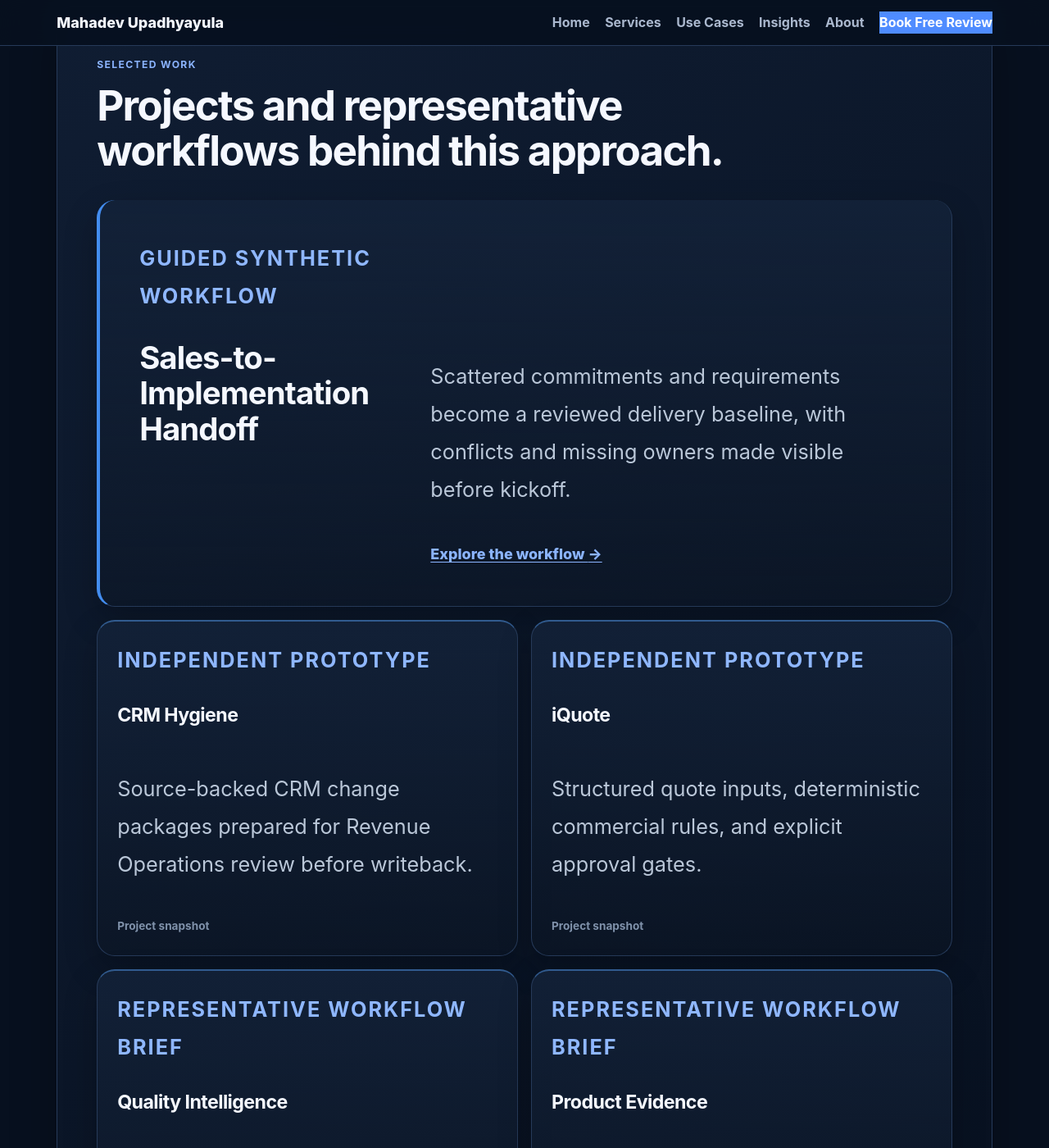
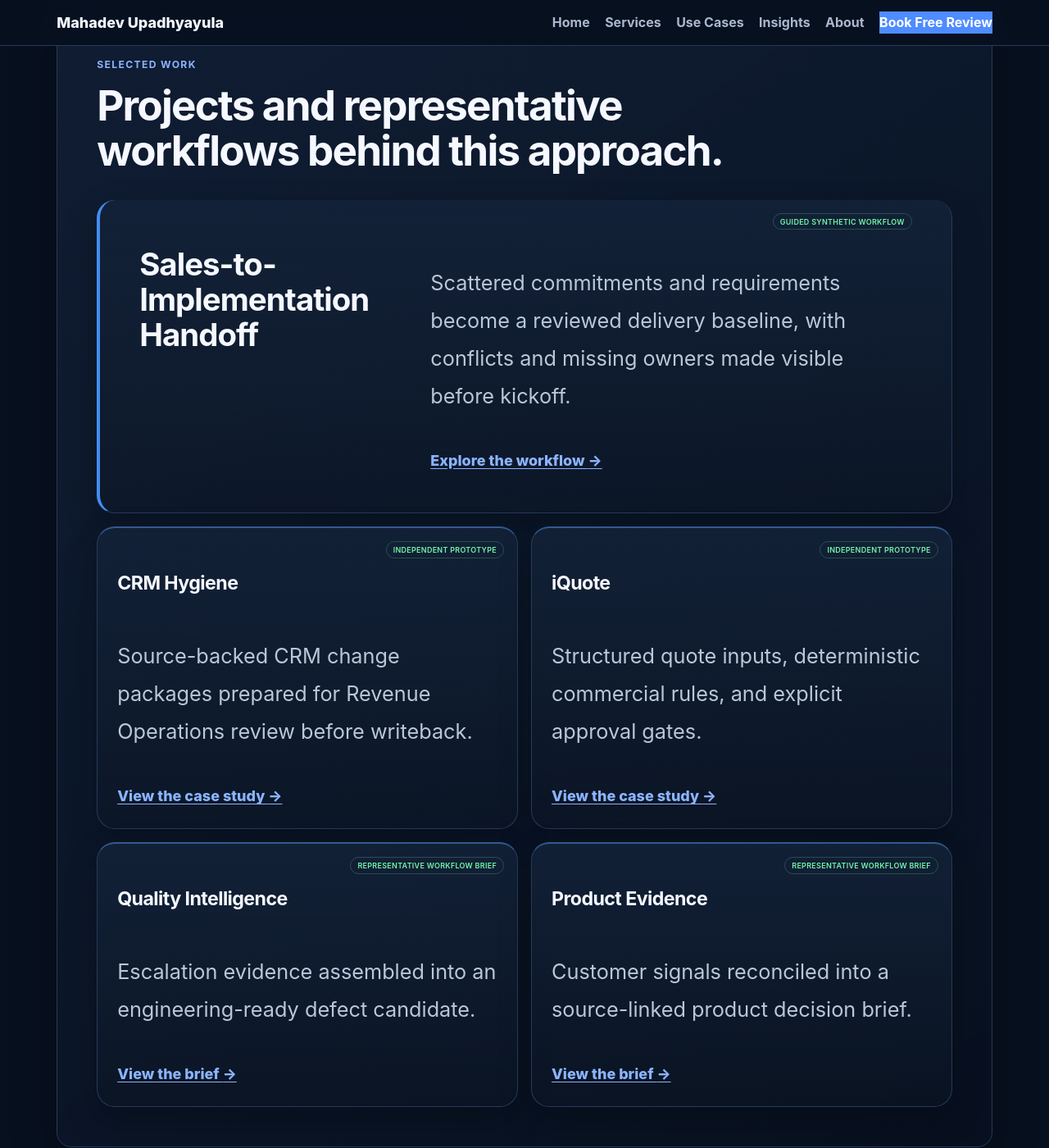
Before and after one commit to mahadevupadhyayula/mahadevupadhyayula.github.io, a Jekyll site: the page built from workflow-evidence.md, in a window 1280 px wide and 1400 px high, scrolled down 3248 px. Shown: the whole window at 82% size. Built offline with Jekyll 4.4.1, drawn with Linux system fonts in a browser that asks for light colours.

Commit message:
Shrink selected work status tags

```diff
--- a/workflow-evidence.md
+++ b/workflow-evidence.md
@@ -76,11 +76,11 @@ permalink: /workflow-evidence/
   <section class="selected-work" aria-labelledby="selected-work-title">
     <p class="section-eyebrow">Selected work</p><h2 id="selected-work-title">Projects and representative workflows behind this approach.</h2>
     <div class="selected-work-grid">
-      <article class="work-card work-card--featured"><p class="workflow-label">Guided synthetic workflow</p><h3>Sales-to-Implementation Handoff</h3><p>Scattered commitments and requirements become a reviewed delivery baseline, with conflicts and missing owners made visible before kickoff.</p><a class="workflow-link" href="{{ '/workflow-evidence/implementation-intelligence/' | relative_url }}">Explore the workflow <span aria-hidden="true">→</span></a></article>
-      <article class="work-card"><p class="workflow-label">Independent prototype</p><h3>CRM Hygiene</h3><p>Source-backed CRM change packages prepared for Revenue Operations review before writeback.</p><span class="work-note">Project snapshot</span></article>
-      <article class="work-card"><p class="workflow-label">Independent prototype</p><h3>iQuote</h3><p>Structured quote inputs, deterministic commercial rules, and explicit approval gates.</p><span class="work-note">Project snapshot</span></article>
-      <article class="work-card"><p class="workflow-label">Representative workflow brief</p><h3>Quality Intelligence</h3><p>Escalation evidence assembled into an engineering-ready defect candidate.</p><a class="workflow-link" href="{{ '/workflow-evidence/quality-intelligence/' | relative_url }}">View the brief <span aria-hidden="true">→</span></a></article>
-      <article class="work-card"><p class="workflow-label">Representative workflow brief</p><h3>Product Evidence</h3><p>Customer signals reconciled into a source-linked product decision brief.</p><a class="workflow-link" href="{{ '/workflow-evidence/product-evidence/' | relative_url }}">View the brief <span aria-hidden="true">→</span></a></article>
+      <article class="work-card work-card--featured"><span class="work-card__tag">Guided synthetic workflow</span><h3>Sales-to-Implementation Handoff</h3><p>Scattered commitments and requirements become a reviewed delivery baseline, with conflicts and missing owners made visible before kickoff.</p><a class="workflow-link" href="{{ '/workflow-evidence/implementation-intelligence/' | relative_url }}">Explore the workflow <span aria-hidden="true">→</span></a></article>
+      <article class="work-card"><span class="work-card__tag">Independent prototype</span><h3>CRM Hygiene</h3><p>Source-backed CRM change packages prepared for Revenue Operations review before writeback.</p><a class="workflow-link" href="{{ '/case-studies/crm-hygiene-agent/' | relative_url }}">View the case study <span aria-hidden="true">→</span></a></article>
+      <article class="work-card"><span class="work-card__tag">Independent prototype</span><h3>iQuote</h3><p>Structured quote inputs, deterministic commercial rules, and explicit approval gates.</p><a class="workflow-link" href="{{ '/case-studies/iquote/' | relative_url }}">View the case study <span aria-hidden="true">→</span></a></article>
+      <article class="work-card"><span class="work-card__tag">Representative workflow brief</span><h3>Quality Intelligence</h3><p>Escalation evidence assembled into an engineering-ready defect candidate.</p><a class="workflow-link" href="{{ '/workflow-evidence/quality-intelligence/' | relative_url }}">View the brief <span aria-hidden="true">→</span></a></article>
+      <article class="work-card"><span class="work-card__tag">Representative workflow brief</span><h3>Product Evidence</h3><p>Customer signals reconciled into a source-linked product decision brief.</p><a class="workflow-link" href="{{ '/workflow-evidence/product-evidence/' | relative_url }}">View the brief <span aria-hidden="true">→</span></a></article>
     </div>
   </section>
 
```
Also changed, not shown: assets/css/use-cases.css.
